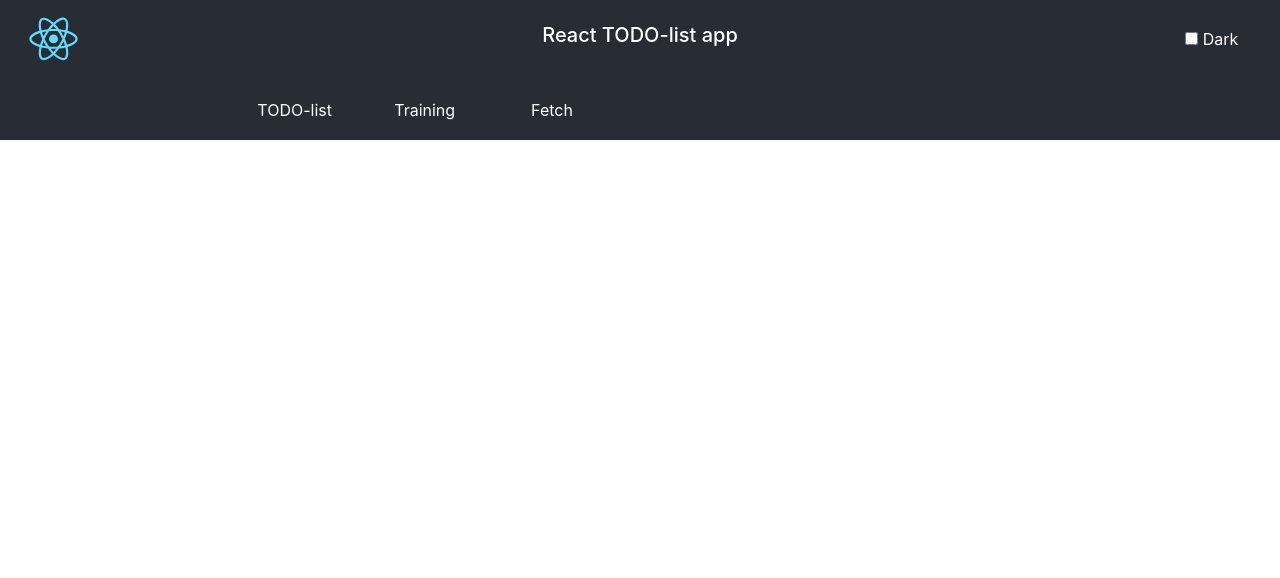
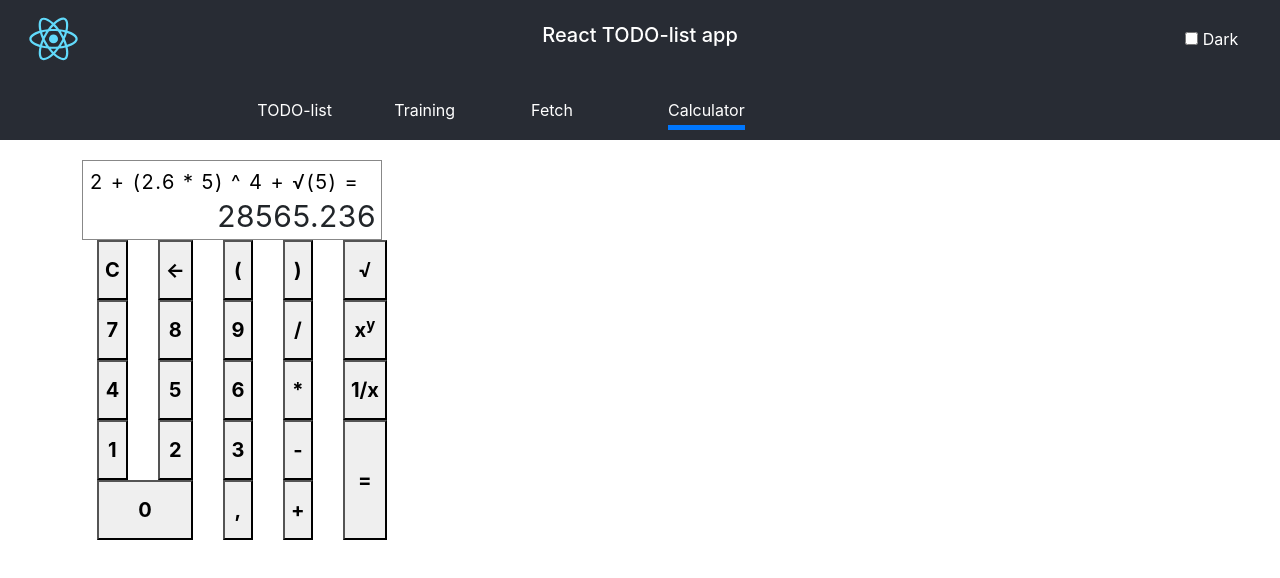
Before and after one commit to Herbertusz/react-todolist, a React (Create React App) app: page /editor in a window 1280 px wide. Shown: the top 578 px of the page. Built offline with nearby package versions, Linux system fonts and the light colour scheme.

Commit message:
Calculator base

```diff
--- a/src/components/app.jsx
+++ b/src/components/app.jsx
@@ -7,6 +7,8 @@ import Fetch from './fetch/fetch';
 import { cx } from '../utility';
 import logo from './logo.svg';
 import styles from './app.module.scss';
+import RichTextEditor from './calculator/calculator';
+import Calculator from './calculator/calculator';
 
 const defaultTheme = 'light';
 const ThemeContext = React.createContext(defaultTheme);
@@ -42,6 +44,9 @@ const App = function() {
               <li className="col-2">
                 <NavLink to="/fetch" className={styles.link} activeClassName={styles.active}>Fetch</NavLink>
               </li>
+              <li className="col-2">
+                <NavLink to="/editor" className={styles.link} activeClassName={styles.active}>Calculator</NavLink>
+              </li>
             </ul>
           </nav>
         </header>
@@ -70,6 +75,10 @@ const App = function() {
                   <Fetch />
                 </Route>
 
+                <Route path="/editor">
+                  <Calculator />
+                </Route>
+
               </Switch>
 
             </ThemeContext.Provider>
--- /dev/null
+++ b/src/components/calculator/calculator.jsx
@@ -0,0 +1,53 @@
+import styles from './calculator.module.scss';
+
+const Calculator = function() {
+
+  return (
+    <section className={styles.calculator}>
+      <div className={styles.display}>
+        <input className={styles.expression} type="text" defaultValue="2 + (2.6 * 5) ^ 4 + &radic;(5) =" />
+        <span className={styles.result}>28565.236</span>
+      </div>
+      <table tabIndex="0">
+        <tbody>
+          <tr>
+            <td><button> C </button></td>
+            <td><button> &larr; </button></td>
+            <td><button> ( </button></td>
+            <td><button> ) </button></td>
+            <td><button> &radic; </button></td>
+          </tr>
+          <tr>
+            <td><button> 7 </button></td>
+            <td><button> 8 </button></td>
+            <td><button> 9 </button></td>
+            <td><button> / </button></td>
+            <td><button> x<sup>y</sup> </button></td>
+          </tr>
+          <tr>
+            <td><button> 4 </button></td>
+            <td><button> 5 </button></td>
+            <td><button> 6 </button></td>
+            <td><button> * </button></td>
+            <td><button> 1/x </button></td>
+          </tr>
+          <tr>
+            <td><button> 1 </button></td>
+            <td><button> 2 </button></td>
+            <td><button> 3 </button></td>
+            <td><button> - </button></td>
+            <td rowSpan="2"><button> = </button></td>
+          </tr>
+          <tr>
+            <td colSpan="2"><button> 0 </button></td>
+            <td><button> , </button></td>
+            <td><button> + </button></td>
+          </tr>
+        </tbody>
+      </table>
+    </section>
+  )
+
+}
+
+export default Calculator;
--- /dev/null
+++ b/src/components/calculator/calculator.module.scss
@@ -0,0 +1,45 @@
+.calculator {
+  margin-top: 20px;
+
+  .display {
+    position: relative;
+    border: 1px solid #888888;
+    padding: 5px;
+    width: 300px;
+    height: 80px;
+
+    .expression {
+      display: inline-block;
+      border-width: 0;
+      width: 100%;
+      overflow-x: hidden;
+      font-size: 20px;
+      letter-spacing: 1.5px;
+      white-space: nowrap;
+    }
+
+    .result {
+      position: absolute;
+      bottom: 0;
+      right: 5px;
+      font-size: 30px;
+      letter-spacing: 0.5px;
+    }
+  }
+
+  table {
+    outline: 0 none transparent;
+
+    td {
+      width: 60px;
+      height: 60px;
+    }
+
+    button {
+      width: 100%;
+      height: 100%;
+      font-size: 20px;
+      font-weight: bold;
+    }
+  }
+}
```
